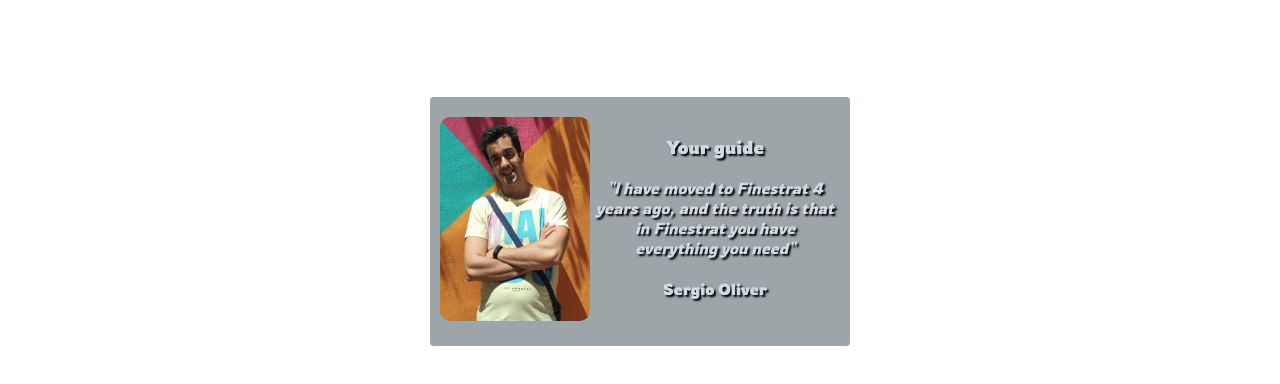
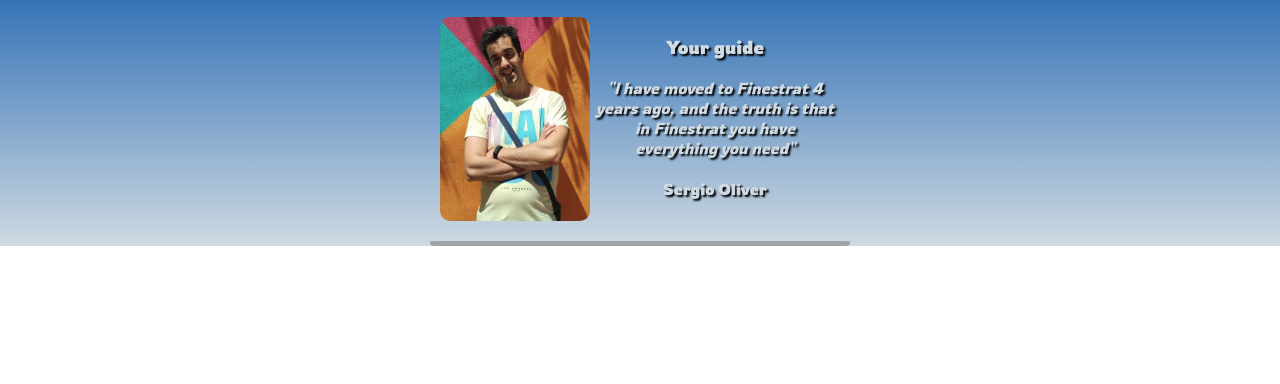
Before and after one commit to Dottore89/Hometownhomepage, a website built with Vite: page index.html in a window 1280 px wide. Shown: the part 1306-1690 px from the top of the page. After the commit the page ends 1552 px from the top, so only its background shows below. Built offline with nearby package versions, Linux system fonts and the light colour scheme.

Commit message:
Update styles.css

```diff
--- a/styles.css
+++ b/styles.css
@@ -84,14 +84,13 @@ img {
 #guide-container {
     display: flex;
     justify-content: center;
-    margin: 100px 0px;
+    background: linear-gradient(#3472B6, #CFDAE2);
 }
 
 #card {
     display: flex;
     justify-content: space-around;
     width: 400px;
-    background: #9EA5A9;
     border-bottom: 5px solid #9EA5A9;
     border-radius: 4px;
     padding: 20px 10px;
```
